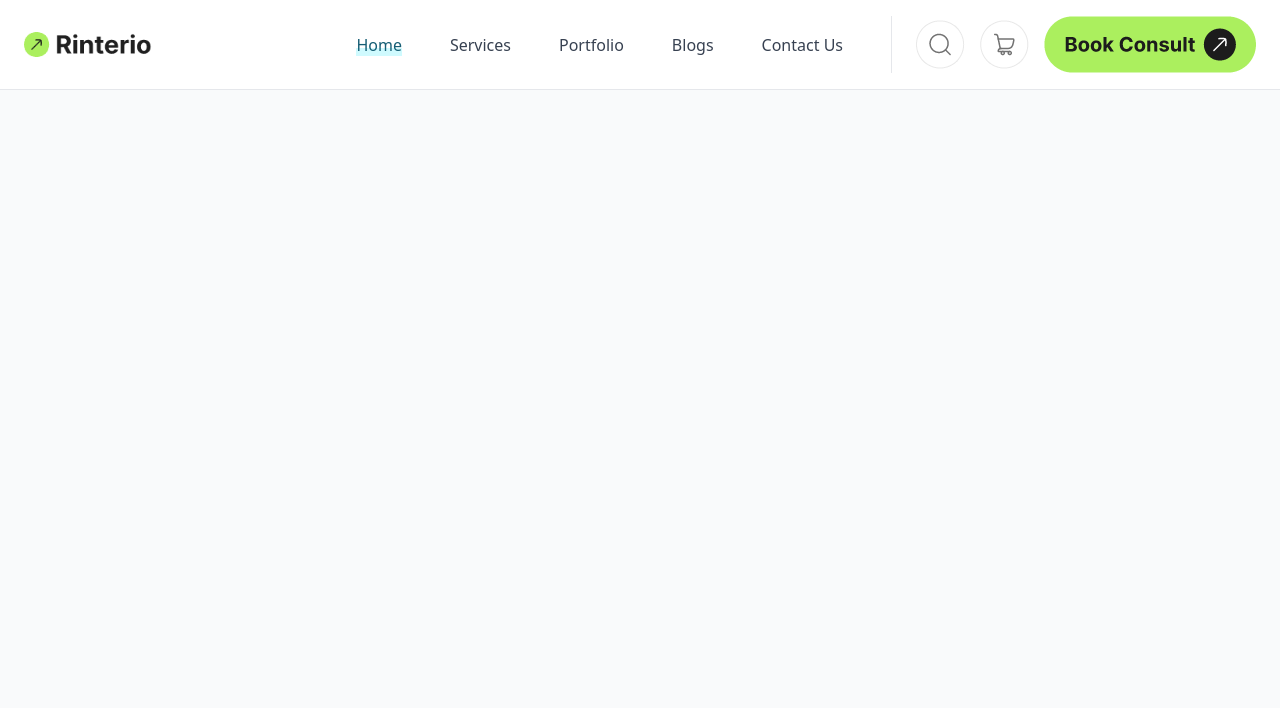
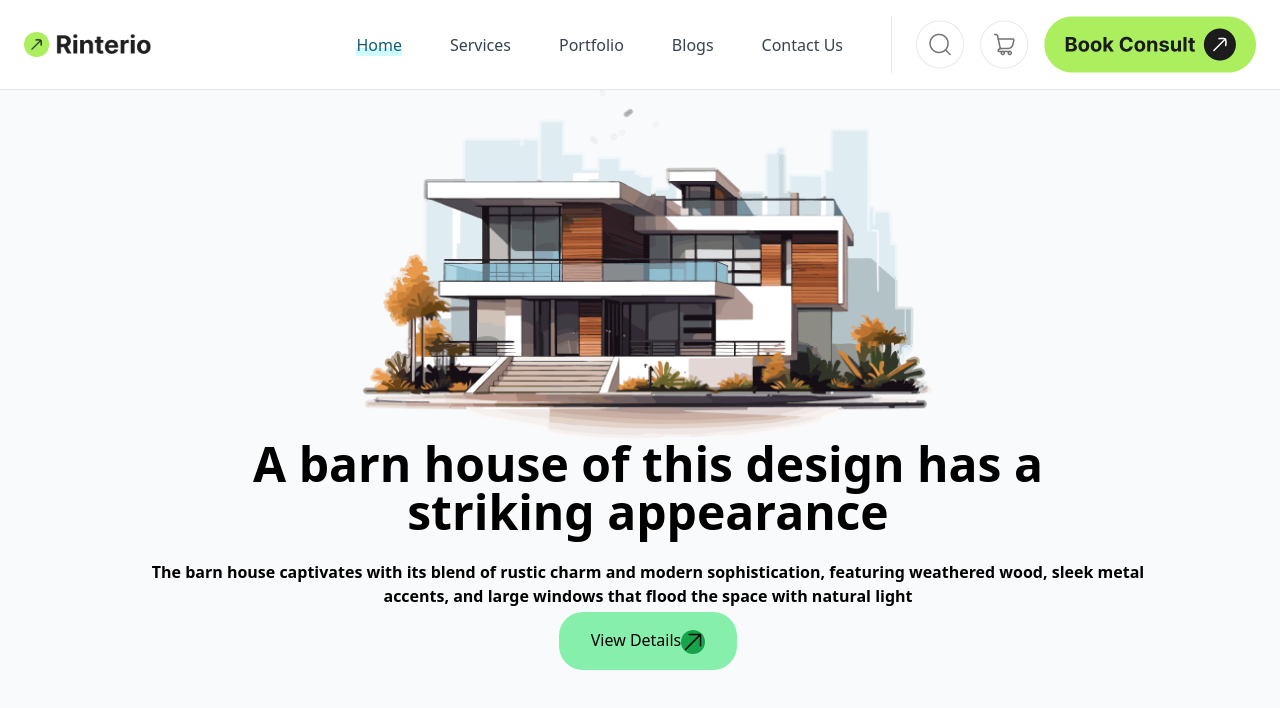
Before and after one commit to sadiahimi/housing-project, a plain HTML site: page index.html in a window 1280 px wide. Drawn offline with nearby package versions, Linux system fonts and the light colour scheme.

Commit message:
second commit

```diff
--- a/index.html
+++ b/index.html
@@ -68,7 +68,25 @@
                 </div>
               </div>
           </div>
+          <div class="flex flex-col items-center pl-4">
+            <div>
+              <img src="assets/banner.png" alt="">
+            </div>
+            <div>
+              <h2 class="text-5xl flex flex-col items-center"><b>A barn house of this design has a</b>
+               <b>striking appearance</b></h2>
+               <br>
+               <p><b>The barn house captivates with its blend of rustic charm and modern sophistication, featuring weathered wood, sleek metal </b><br><span class="flex flex-col items-center"><b>accents, and large windows that flood the space with natural light</b></span>
+               </p>
+               <div class="flex flex-col items-center mt-1">
+                <button class="bg-green-300 px-8 py-4 rounded-3xl">View Details<svg xmlns="http://www.w3.org/2000/svg" fill="none" viewBox="0 0 24 24" stroke-width="1.5" stroke="currentColor" class="size-6 bg-green-600 inline rounded-3xl">
+                  <path stroke-linecap="round" stroke-linejoin="round" d="m4.5 19.5 15-15m0 0H8.25m11.25 0v11.25"/>
+                </svg>
+                </button>
+              </div>
+           </div>
+          </div>
         </header>
-      </div>
+
 </body>
 </html>
```
Also changed, not shown: tailwind.config.js (added, +8 -0 lines).
